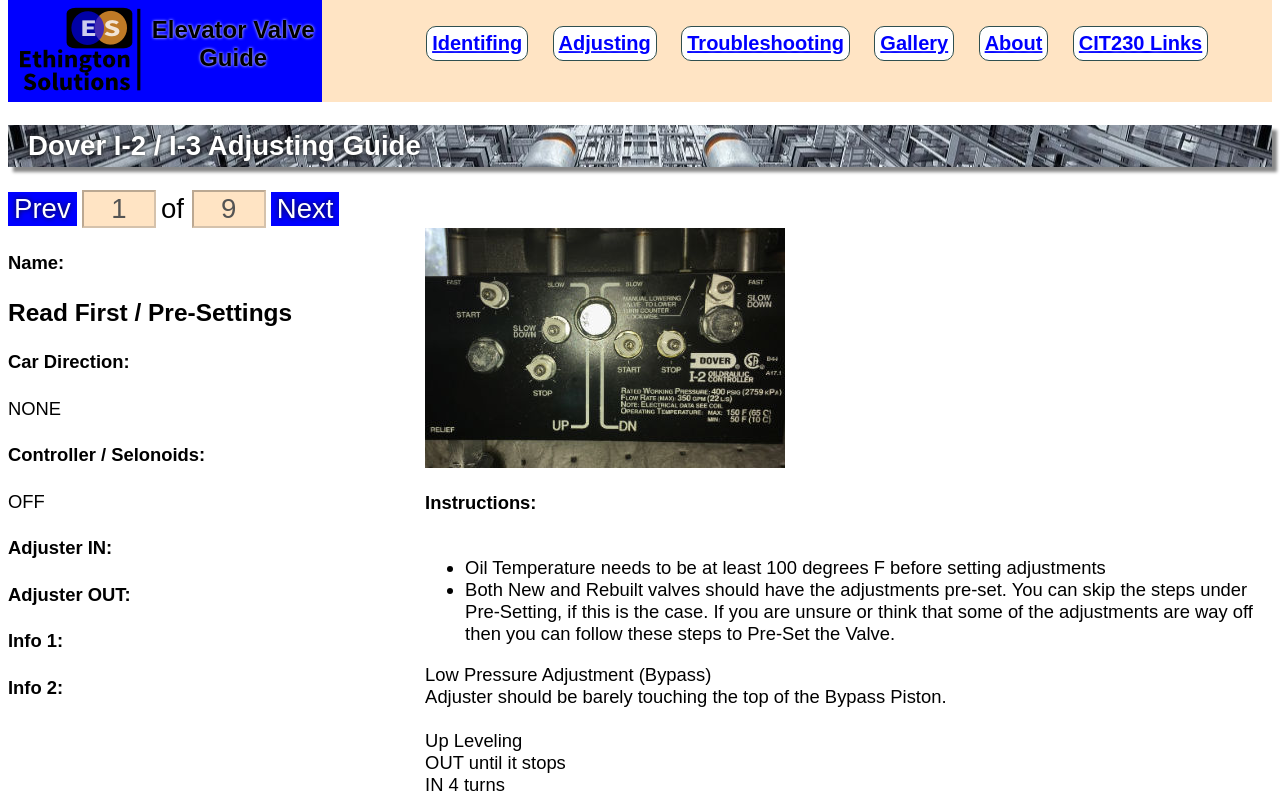
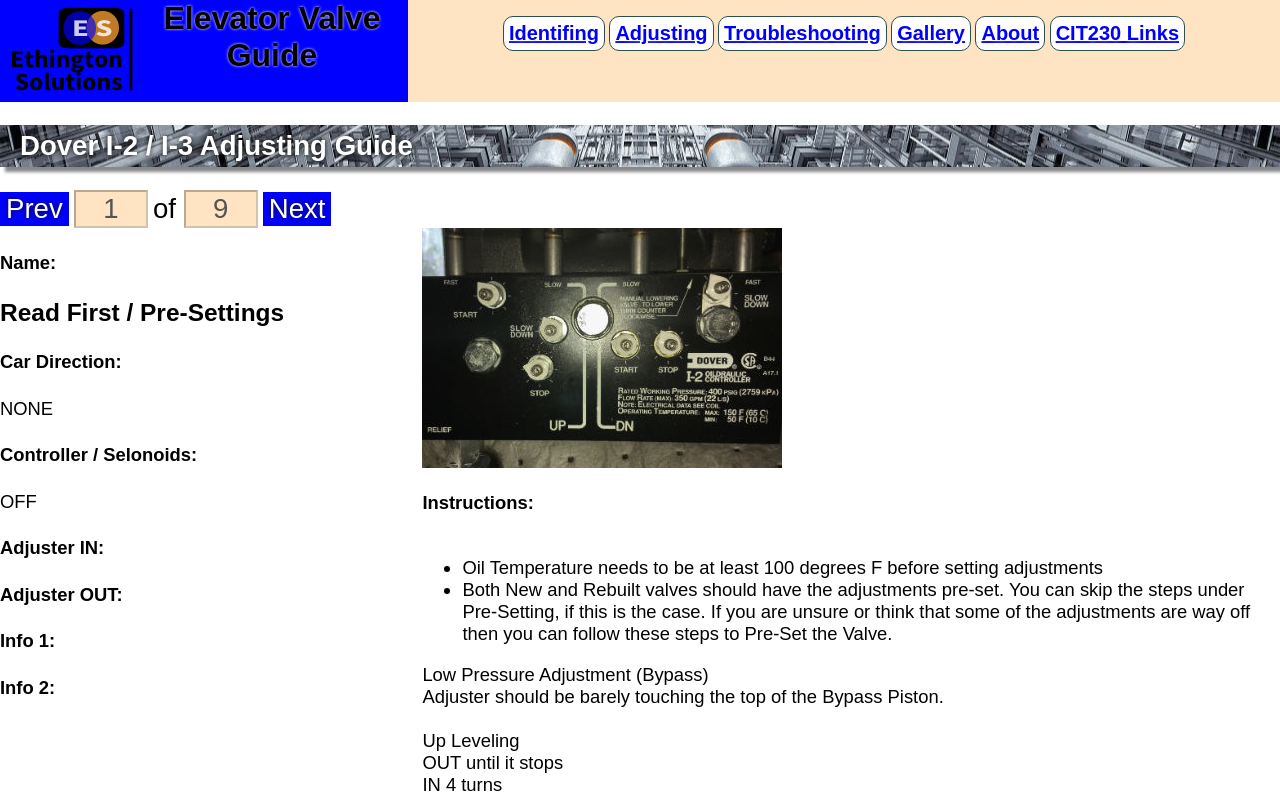
Before and after one commit to medabos/medabos.github.io, a plain HTML site: page indv-website/adjusting/dover-i2-i3.html in a window 1280 px wide. Shown: the top 800 px of the page. Drawn offline with nearby package versions, Linux system fonts and the light colour scheme.

Commit message:
Final Update

```diff
--- a/indv-website/css/indv-style.css
+++ b/indv-website/css/indv-style.css
@@ -20,6 +20,9 @@ body {
     margin-top: 0;
     margin-bottom: 0;
     outline: 0;
+    max-width: 1400px;
+    margin-left: auto;
+    margin-right: auto;
 }
 .centered {
     text-align: center;
@@ -36,40 +39,6 @@ body {
     margin: 20px;
 }
 
-.left-col {
-    display:inline-block;
-    width:25%;
-    min-height:400px;
-    float:left;
-}
-
-.right-col {
-    display:inline-block;
-    width:70%;
-    min-height:400px;
-    float:right;
-}
-
-#adjusting-flex-container {
-    display: flex;
-    flex-wrap: wrap;
-}
-
-#adjusting-flex-group1 {
-    align-self: flex-start;
-    width: 100%;
-}
-
-#adjusting-flex-group2 {
-    flex-direction:column;
-    width: 33%;
-}
-
-#adjusting-flex-group3 {
-    display: flex;
-    flex-direction: column;
-    width: 66%;
-}
 header{
     width: 100%;
     padding: 0;
@@ -78,13 +47,19 @@ header{
     outline: 0;
     text-align: center;
     background-color:blue;
-    display:inline-flex;
+    height: 10%;
+}
+
+header a {
+    float: left;
 }
 
 header h1{
     font-size:1.5em;
     text-shadow: 0px 0px 3px #ffffff;
     font-weight: 800;
+    padding-top: 30px;
+    height: 52px;
 }
 
 header ol li {
@@ -100,9 +75,11 @@ nav{
     align-items: center;
 }
 
+nav ol{
+    padding-left: 0;
+}
+
 nav ol li{
-    display:inline-block;
-    margin:0.5em;
     background-color:white;
     padding: 0.25em;
     border-style: solid;
@@ -129,6 +106,7 @@ main h2{
     box-shadow: 5px 5px 3px #888888;
     background:url(../img/elvator-background-2.jpg);
     background-position:center;
+    max-width: 1400px;
 }
 
 main h3 {
@@ -143,6 +121,7 @@ footer{
     text-align: center;
     background-color:black;
     color:white;
+    height: 10%;
 }
 
 button {
@@ -153,17 +132,20 @@ button {
     border: 0;
 }
 
-#adjusting-flex-group1 input {
-    background-color:bisque;
-    font-size: 1.5em;
-    padding-left: 10px;
-    padding-right: 10px;
-    width:50px;
-    text-align: center;
+#adjusting-flex-container {
+
 }
 
-#adjusting-flex-group1 span {
-    font-size: 1.5em;
+#adjusting-flex-group1 {
+
+}
+
+#adjusting-flex-group2 {
+
+}
+
+#adjusting-flex-group3 {
+
 }
 
 #image-container {
@@ -181,3 +163,68 @@ button {
     top: 88px;
     */
 }
+
+#adjusting-flex-group1 input {
+    background-color:bisque;
+    font-size: 1.5em;
+    padding-left: 10px;
+    padding-right: 10px;
+    width:50px;
+    text-align: center;
+}
+
+#adjusting-flex-group1 span {
+    font-size: 1.5em;
+}
+
+@media screen and (min-width: 800px) {
+    header {
+        display: inline-flex;
+    }
+
+    header h1 {
+        font-size: 2em;
+        padding-top: 0;
+        margin-top: 0;
+        min-width: 8.5em;
+    }
+
+    nav ol li{
+        display: inline-flex;
+    }
+
+    .left-col {
+        display:inline-block;
+        width:25%;
+        min-height:400px;
+        float:left;
+    }
+
+    .right-col {
+        display:inline-block;
+        width:70%;
+        min-height:400px;
+        float:right;
+    }
+
+    #adjusting-flex-container {
+        display: flex;
+        flex-wrap: wrap;
+    }
+
+    #adjusting-flex-group1 {
+        align-self: flex-start;
+        width: 100%;
+    }
+
+    #adjusting-flex-group2 {
+        flex-direction:column;
+        width: 33%;
+    }
+
+    #adjusting-flex-group3 {
+        display: flex;
+        flex-direction: column;
+        width: 66%;
+    }
+}
```
